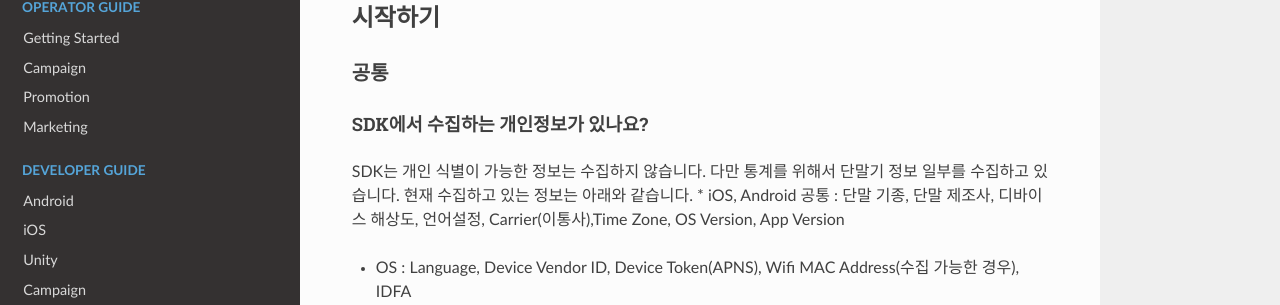
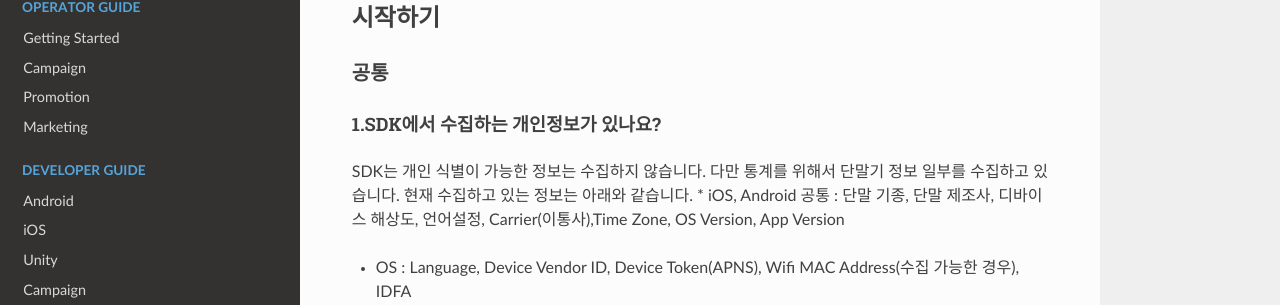
Before and after one commit to ToastAnalytics/ToastAnalytics, an MkDocs documentation site: the page built from docs/FAQ/FAQ.md, in a window 1280 px wide and 900 px high. Shown: the part 187-492 px from the top of the window. Built offline with MkDocs 1.6.1, drawn with Linux system fonts in a browser that asks for light colours; nearby versions of some CDN libraries; old or Windows-style settings are respelled for this version of MkDocs.

Commit message:
Update FAQ.md

```diff
--- a/docs/FAQ/FAQ.md
+++ b/docs/FAQ/FAQ.md
@@ -3,7 +3,7 @@
 
 ## 시작하기
 ### 공통
-#### SDK에서 수집하는 개인정보가 있나요?
+#### 1.SDK에서 수집하는 개인정보가 있나요?
 
 
 SDK는 개인 식별이 가능한 정보는 수집하지 않습니다. 다만 통계를 위해서 단말기 정보 일부를 수집하고 있습니다.
```
